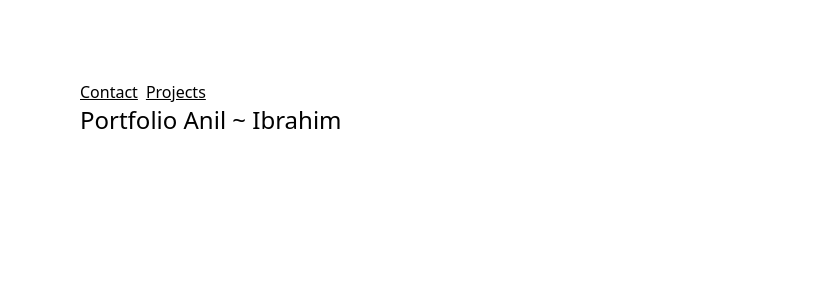
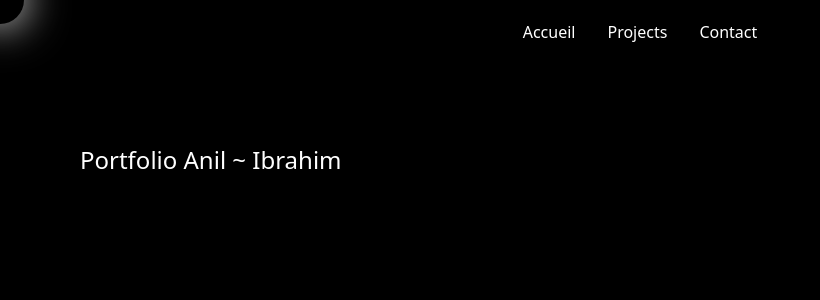
Before and after one commit to Pungyy/my-portfolio, a Next.js app: page / in a window 1280 px wide. Shown: the top 300 px of the page, without its empty margins (0-820 px from the left). Built offline with nearby package versions, Linux system fonts and the light colour scheme.

Commit message:
App routeur + navbar

```diff
--- a/src/app/globals.css
+++ b/src/app/globals.css
@@ -1,3 +1,41 @@
 @tailwind base;
 @tailwind components;
 @tailwind utilities;
+
+
+/* Transition de la page (fondu) */
+html, body {
+  height: 100%;
+}
+
+* {
+  margin: 0;
+  padding: 0;
+  box-sizing: border-box;
+}
+
+body {
+  position: relative;
+  overflow-x: hidden; /* Eviter les scrolls horizontaux pendant la transition */
+}
+
+/* Effet de transition de fondu */
+.transition-fade {
+  transition: opacity 0.8s ease-in-out; /* Légèrement plus long pour un fondu plus fluide */
+}
+
+.transition-fade-enter {
+  opacity: 0;
+}
+
+.transition-fade-enter-active {
+  opacity: 1;
+}
+
+.transition-fade-exit {
+  opacity: 1;
+}
+
+.transition-fade-exit-active {
+  opacity: 0;
+}
--- a/src/app/layout.js
+++ b/src/app/layout.js
@@ -1,5 +1,6 @@
 import "./globals.css";
 import Navbar from "@/components/navbar";
+import GlowCursor from "@/components/GlowCursor";
 
 export const metadata = {
   title: "Ibrahim ANIL ~ Portfolio",
@@ -9,11 +10,10 @@ export const metadata = {
 export default function RootLayout({ children }) {
   return (
     <html lang="fr">
-      <body
-        className="p-20"
-      >
+      <body className="relative bg-black text-white">
+        <GlowCursor />
         <Navbar />
-        {children}
+        <main className="p-20">{children}</main>
       </body>
     </html>
   );
--- a/src/app/page.js
+++ b/src/app/page.js
@@ -3,7 +3,7 @@ import Image from "next/image";
 export default function Home() {
   return (
     <div>
-      <h1 className="text-2xl">Portfolio Anil ~ Ibrahim</h1>
+      <h1 className="text-2xl text-white">Portfolio Anil ~ Ibrahim</h1>
     </div>
 
   );
--- /dev/null
+++ b/src/components/GlowCursor.js
@@ -0,0 +1,50 @@
+"use client";
+
+import { useEffect, useState } from "react";
+
+function GlowCursor() {
+  const [position, setPosition] = useState({ x: 0, y: 0 });
+  const [smoothPosition, setSmoothPosition] = useState({ x: 0, y: 0 });
+
+  useEffect(() => {
+    const handleMouseMove = (e) => {
+      setPosition({ x: e.clientX, y: e.clientY });
+    };
+
+    window.addEventListener("mousemove", handleMouseMove);
+    return () => window.removeEventListener("mousemove", handleMouseMove);
+  }, []);
+
+  useEffect(() => {
+    let animationFrame;
+
+    const smoothMove = () => {
+      setSmoothPosition((prev) => {
+        const dx = position.x - prev.x;
+        const dy = position.y - prev.y;
+        return {
+          x: prev.x + dx * 0.05,
+          y: prev.y + dy * 0.05,
+        };
+      });
+
+      animationFrame = requestAnimationFrame(smoothMove);
+    };
+
+    smoothMove();
+
+    return () => cancelAnimationFrame(animationFrame);
+  }, [position]);
+
+  return (
+    <div
+      className="fixed top-0 left-0 w-12 h-12 bg-blue rounded-full opacity-100 pointer-events-none"
+      style={{
+        transform: `translate(${smoothPosition.x - 24}px, ${smoothPosition.y - 24}px)`,
+        boxShadow: "0 0 40px 3px rgba(255, 255, 255, 0.8)",
+      }}
+    />
+  );
+}
+
+export default GlowCursor;
--- a/src/components/navbar.js
+++ b/src/components/navbar.js
@@ -1,11 +1,21 @@
-import Link from "next/link"
-function navbar() {
+import Link from "next/link";
+
+function Navbar() {
   return (
-    <nav>
-        <Link className="underline mr-2" href="/contact">Contact</Link>
-        <Link className="underline" href="/projects">Projects</Link>
+    <nav className="flex justify-center items-center h-16">
+      <ul className="flex space-x-8">
+        <li>
+          <Link className="text-white hover:underline" href="/">Accueil</Link>
+        </li>
+        <li>
+          <Link className="text-white hover:underline" href="/projects">Projects</Link>
+        </li>
+        <li>
+          <Link className="text-white hover:underline" href="/contact">Contact</Link>
+        </li>
+      </ul>
     </nav>
-  )
+  );
 }
 
-export default navbar
+export default Navbar;
```
